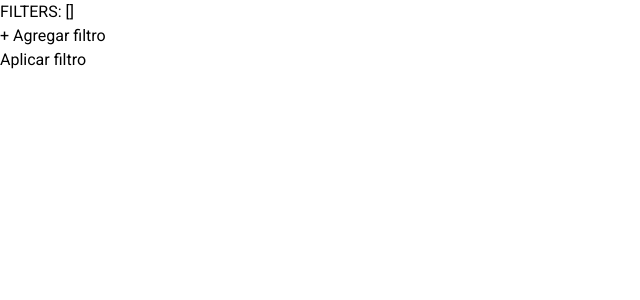
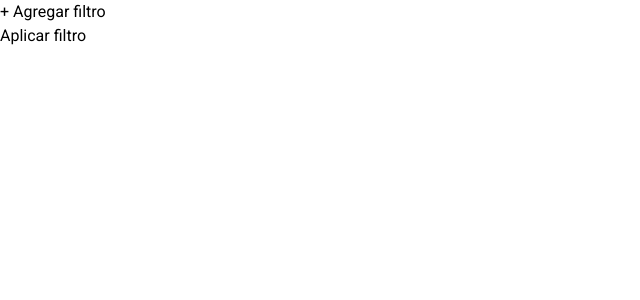
Before and after one commit to Triple-i-Soluciones/smart-filter, an Angular app: page / in a window 1280 px wide. Shown: the top 300 px of the page, without its empty margins (0-640 px from the left). Built offline with nearby package versions, Linux system fonts and the light colour scheme.

Commit message:
Stilo modificado.

```diff
--- a/src/app/smart-filter/smart-filter.component.html
+++ b/src/app/smart-filter/smart-filter.component.html
@@ -1,24 +1,4 @@
-<div class="mb-10">
-  <!-- <p>
-        CONFIG:
-        {{config | json}}
-    </p> -->
-
-  <!-- <p>
-        FORM:
-        {{filterForm.value | json}}
-    </p> -->
-
-
-  <p>
-    FILTERS:
-    {{filters.value | json}}
-  </p>
-
-</div>
-
-
-<div>
+<div class="p-6">
 
   <div [formGroup]="filterForm">
 
@@ -159,6 +139,6 @@
   <button [type]="'button'" (click)="addFilter()">+ Agregar filtro</button>
 </div>
 
-<div class="mt-10">
+<div class="mt-10 p-6">
   <button class="border border-gray-300 px-2 py-2" [type]="'button'" (click)="filter()">Aplicar filtro</button>
 </div>
```
